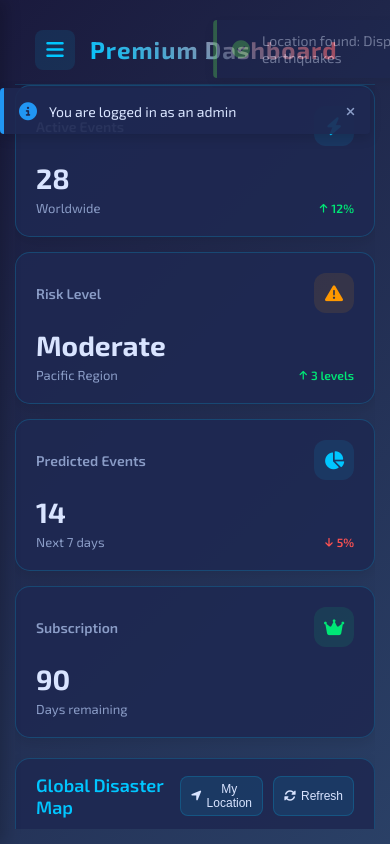
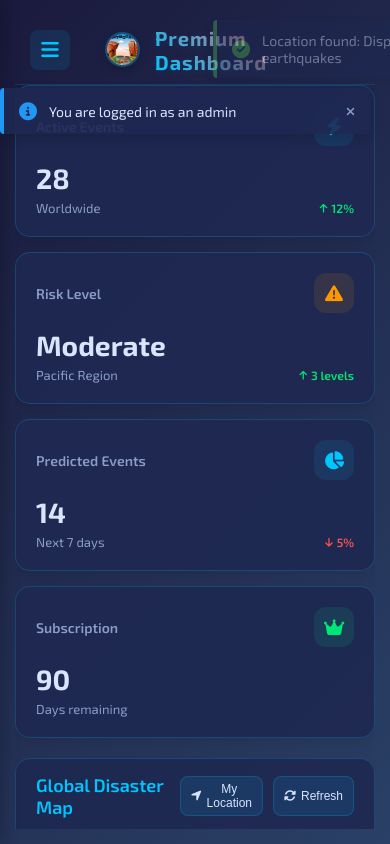
Before and after one commit to onetwo346/earthquakeanalystt, a website: page premium.html in a window 390 px wide. Drawn offline with nearby package versions, Linux system fonts and the light colour scheme; sample sign-in values are in the browser's storage; a small style sheet from the web is missing.

Commit message:
Add files via upload

```diff
--- a/premium.html
+++ b/premium.html
@@ -251,27 +251,40 @@
         /* Header */
         .header {
             display: flex;
-            justify-content: space-between;
             align-items: center;
             padding: 15px 30px;
             border-bottom: 1px solid rgba(0, 198, 255, 0.15);
             height: var(--header-height);
+            position: relative;
         }
 
         .page-title {
             display: flex;
             align-items: center;
             gap: 15px;
+            position: absolute;
+            left: 50%;
+            transform: translateX(-50%);
+        }
+
+        .page-title img {
+            width: 45px;
+            height: 45px;
+            border-radius: 50%;
+            object-fit: cover;
+            box-shadow: 0 3px 10px rgba(0, 0, 0, 0.2);
+            border: 2px solid rgba(0, 198, 255, 0.3);
         }
 
         .page-title h1 {
-            font-size: 24px;
+            font-size: 28px;
             font-weight: 700;
             background: var(--accent-gradient);
             -webkit-background-clip: text;
             background-clip: text;
             -webkit-text-fill-color: transparent;
             letter-spacing: 1px;
+            text-shadow: 0 2px 10px rgba(0, 198, 255, 0.1);
         }
 
         .menu-toggle {
@@ -286,10 +299,20 @@
             border-radius: 8px;
             background-color: rgba(0, 198, 255, 0.1);
             transition: all 0.2s;
+            position: absolute;
+            left: 30px;
         }
 
         .menu-toggle:hover {
             background-color: rgba(0, 198, 255, 0.2);
+        }
+
+        .header-actions {
+            display: flex;
+            align-items: center;
+            gap: 15px;
+            position: absolute;
+            right: 30px;
         }
 
         /* Show menu toggle only on mobile */
@@ -298,6 +321,11 @@
                 display: flex;
                 align-items: center;
                 justify-content: center;
+                left: 20px;
+            }
+
+            .header-actions {
+                right: 20px;
             }
 
             .sidebar {
@@ -340,12 +368,40 @@
             .search-box input:focus {
                 width: 200px;
             }
-        }
-
-        .header-actions {
-            display: flex;
-            align-items: center;
-            gap: 15px;
+
+            .page-title {
+                left: 50%;
+                transform: translateX(-50%);
+            }
+        }
+
+        @media (max-width: 768px) {
+            .header {
+                padding: 15px;
+            }
+
+            .menu-toggle {
+                left: 15px;
+            }
+
+            .page-title {
+                width: 50%;
+                left: 50%;
+                transform: translateX(-50%);
+            }
+
+            .page-title img {
+                width: 35px;
+                height: 35px;
+            }
+
+            .page-title h1 {
+                font-size: 20px;
+            }
+
+            .header-actions {
+                display: none;
+            }
         }
 
         .search-box {
@@ -779,10 +835,12 @@
         <div class="main-content">
             <!-- Header -->
             <div class="header">
+                <button id="sidebar-toggle" class="menu-toggle">
+                    <i class="fas fa-bars"></i>
+                </button>
+
                 <div class="page-title">
-                    <button id="sidebar-toggle" class="menu-toggle">
-                        <i class="fas fa-bars"></i>
-                    </button>
+                    <img src="0.jpg" alt="Logo">
                     <h1>Premium Dashboard</h1>
                 </div>
 
```
Also changed, not shown: main.html (+28 -1 lines), README.md.
